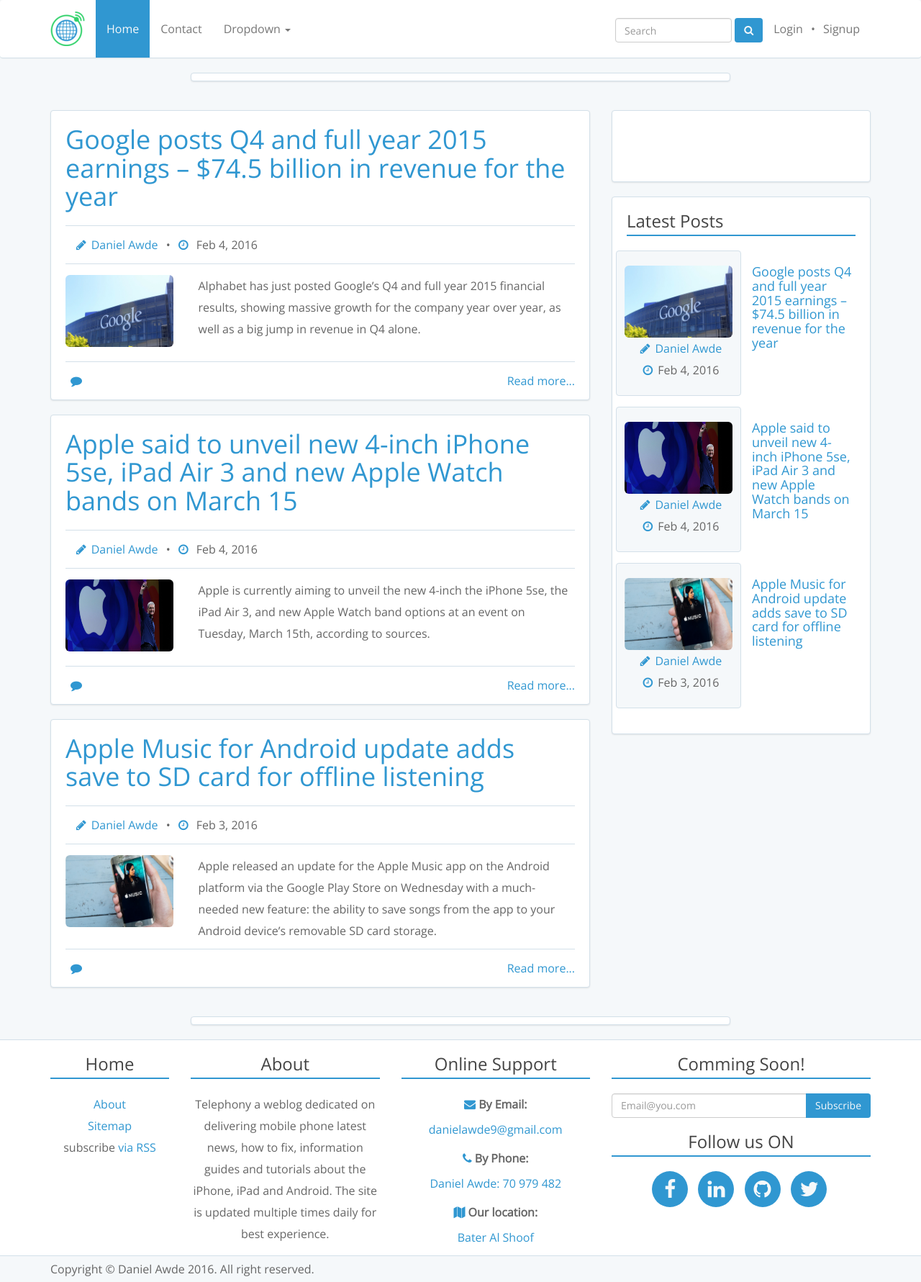
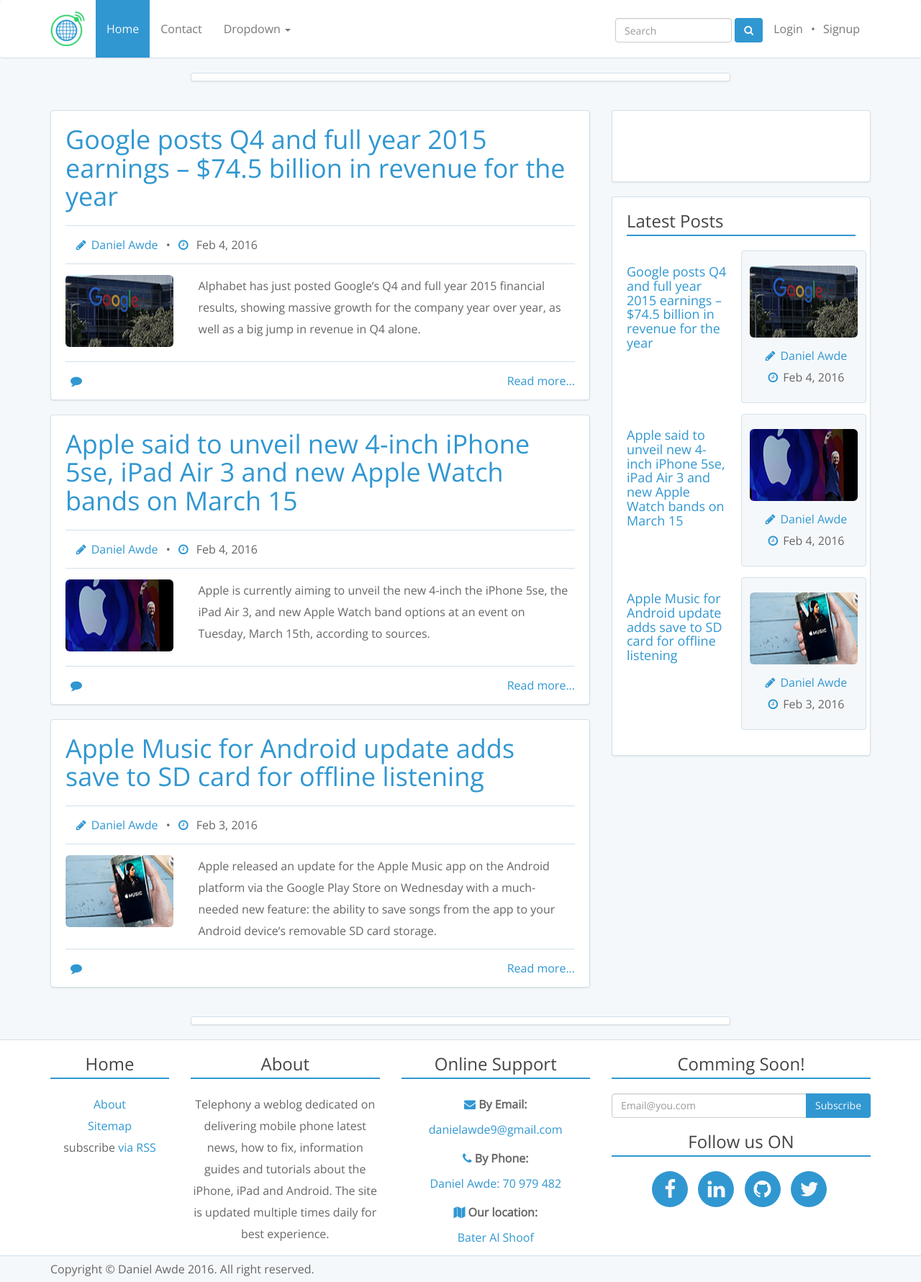
Before and after one commit to Telephony-lebanon/telephony-lebanon.github.io, a Jekyll site: the page built from index.html, in a window 1280 px wide. Shown: the whole page at 72% size. Built offline with Jekyll 4.4.1, drawn with Linux system fonts in a browser that asks for light colours; nearby versions of some CDN libraries; the list of posts is cut into pages by our own code; comment, search, counter and statistics services are not loaded.

Commit message:
fixed images

```diff
--- a/_includes/widget-side.html
+++ b/_includes/widget-side.html
@@ -15,18 +15,18 @@
         <h3 class="h3-title">Latest Posts</h3>
         {% for post in site.posts limit: 3%}
             <div class="row">
-                <div id="left-side" class="col-md-6 col-sm-12 col-xs-12 margin-span text-center  latest-post">
+                <div class="col-md-6 col-sm-12 col-xs-12t">
+                    <h4><a href="{{ post.url | prepend: site.baseurl }}">{{ post.title }}</a></h4>
+                </div>
+                <div id="left-side" class="col-md-6 col-sm-12 col-xs-12 margin-span text-center latest-post">
                     <a href="{{ post.url | prepend: site.baseurl }}">
-                        <img height="100" width="150" class="img-rounded" src="/img/{{ post.image }}" width="836" height="426" alt="{{ post.title }}">
+                        <img height="100" width="150" class="img-rounded" src="/img/small/{{ post.image }}" width="836" height="426" alt="{{ post.title }}">
                     </a>
                     <div class="row">
                         <div class="col-md-12 col-sm-12 col-xs-12"><span class="fa fa-pencil hidden-xs"></span><a>{{ post.author }}</a></div>
                         <div class="col-md-12 col-sm-12 col-xs-12"><span class="fa fa-clock-o hidden-xs"></span>{{ post.date | date: "%b %-d, %Y" }}</div>
                     </div>
                 </div>
-                <div class="col-md-6 col-sm-12 col-xs-12t">
-                    <h4><a href="{{ post.url | prepend: site.baseurl }}">{{ post.title }}</a></h4>
-                </div>
             </div>
         {% endfor %}
      </div>
--- a/_layouts/post.html
+++ b/_layouts/post.html
@@ -16,7 +16,7 @@
         </div>
         <div class="post-body">
             <a href="{{ post.url | prepend: site.baseurl }}">
-                <img class="img-responsive" src="/img/{{ page.image }}" width="836" height="426" alt="{{ page.title }}">
+                <img class="img-responsive" src="/img/large/{{ page.image }}" width="708" height="360" alt="{{ page.title }}">
             </a>
             {{ content }}
         </div>
--- a/css/main.css
+++ b/css/main.css
@@ -447,6 +447,11 @@
     margin-bottom: 15px;
 }
 
+.latest-post img{
+    margin: 10px;
+    margin-top: 0;
+}
+
 .pagination li a{
     border: 1px solid #d3e0e9;
 }
--- a/index.html
+++ b/index.html
@@ -26,7 +26,7 @@
             <div class="post-body row">
                 <div id="left-side" class="col-md-3 col-sm-3 col-xs-12">
                     <a href="{{ post.url | prepend: site.baseurl }}">
-                        <img height="100" width="150" class="img-rounded" src="/img/{{ post.image }}" width="836" height="426" alt="{{ post.title }}">
+                        <img height="100" width="150" class="img-rounded" src="/img/small/{{ post.image }}" alt="{{ post.title }}">
                     </a>
                 </div>
                 <div id="right-side" class="col-md-9 col-sm-9 col-xs-12">
```
Also changed, not shown: img/large/apple-iphone-5se-event.jpg (renamed from img/apple-iphone-5se-event.jpg), img/large/apple-music-android.jpg (renamed from img/apple-music-android.jpg), img/large/google-hq-old.jpg (renamed from img/google-hq.jpg), img/large/iPad-Air-3-case-leak.jpg (renamed from img/iPad-Air-3-case-leak.jpg), img/large/iPhone-5se-leak.jpg (renamed from img/iPhone-5se-leak.jpg), img/large/new-Apple-Watch.png (renamed from img/new-Apple-Watch.png), img/small/apple-iphone-5se-event.jpg (added), img/small/apple-music-android.jpg (added), img/small/google-hq.jpg (added), 1 other file.
